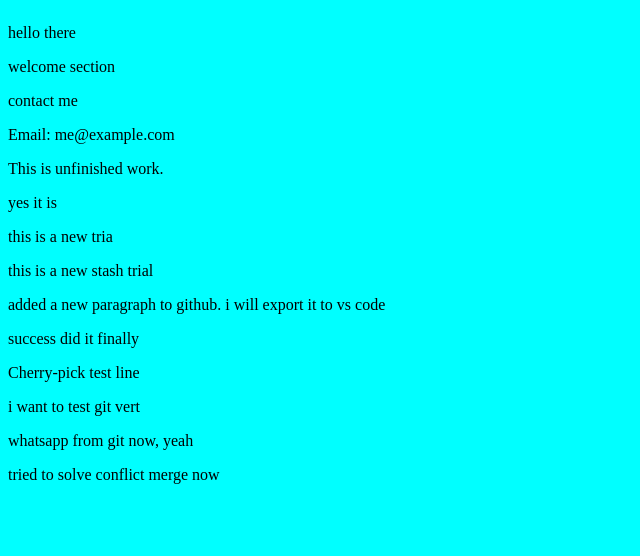
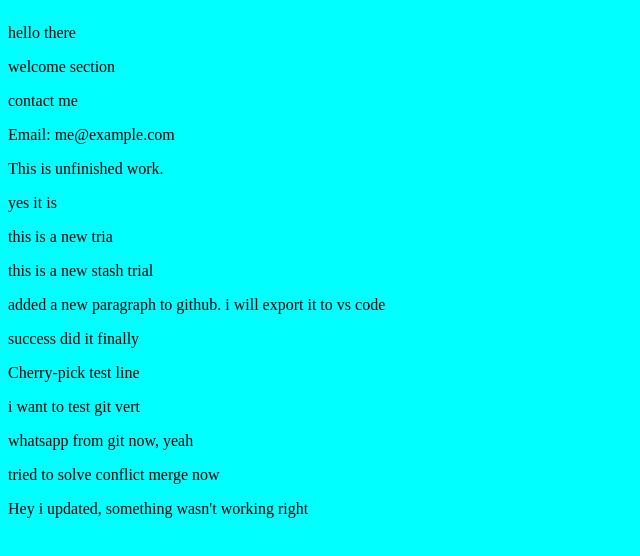
Before and after one commit to ayub-ahmed320/project2, a plain HTML site: page index.html in a window 1280 px wide. Shown: the whole page, without its empty margins (0-640 px from the left). Drawn offline with Linux system fonts and the light colour scheme.

Commit message:
Update index.html

```diff
--- a/index.html
+++ b/index.html
@@ -25,6 +25,7 @@
      <p>i want to test git vert</p>
     <p>whatsapp from git now, yeah</p>
     <p>tried to solve conflict merge now</p>
+    <p>Hey i updated, something wasn't working right</p>
 
 
 
```
